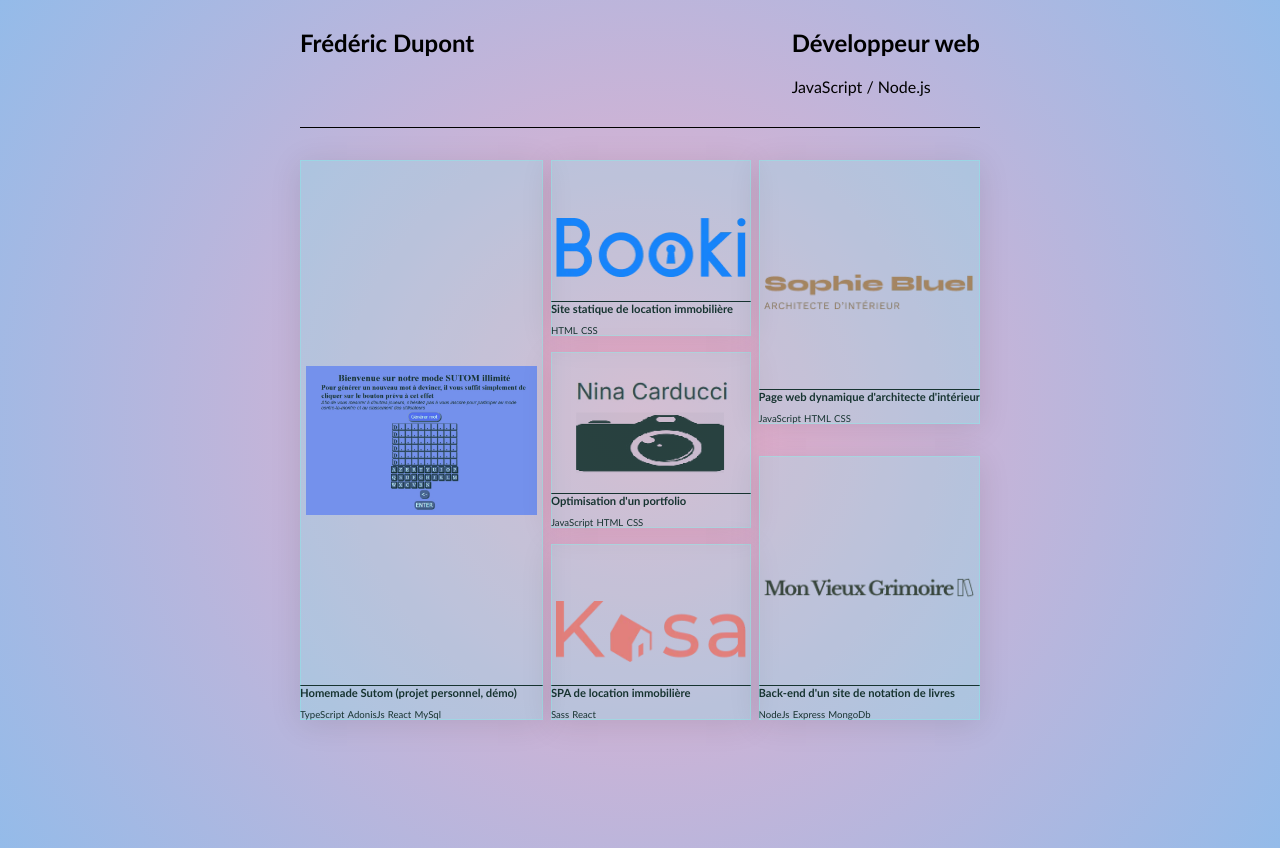
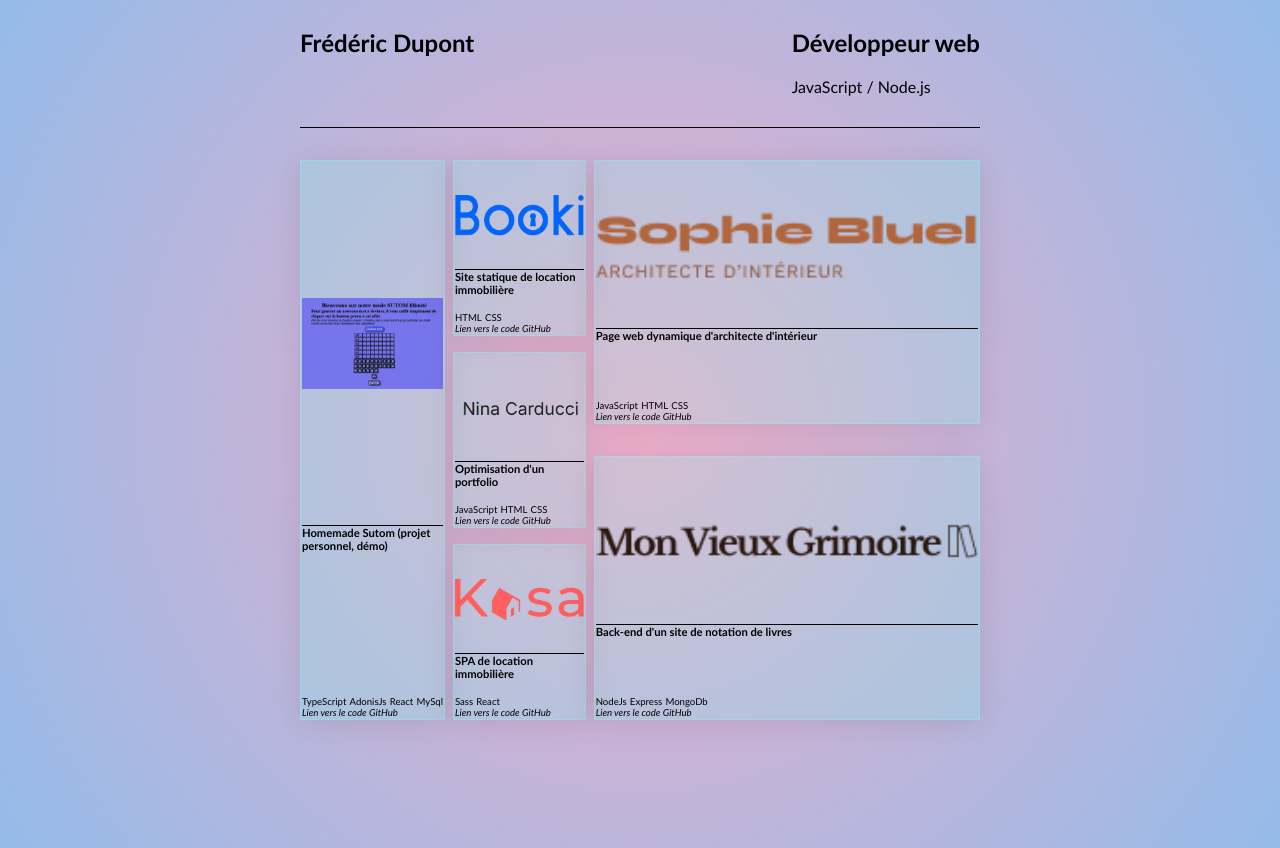
Before and after one commit to fx719/portfolio-public, a React (Vite) app: page / in a window 1280 px wide. Built offline with nearby package versions, Linux system fonts and the light colour scheme.

Commit message:
fix(components): fix Project Card component display structure

```diff
--- a/src/components/ProjectCard/ProjectCard.css
+++ b/src/components/ProjectCard/ProjectCard.css
@@ -2,9 +2,19 @@
 
     display: flex;
     flex-direction: column;
-    background-size: 95%;
+
     background-repeat: no-repeat;
-    background-position: center;
+    background-position: cover;
+
+    /* credits to https://css.glass/ */
+    background-color: rgba(113, 255, 238, 0.2);
+    box-shadow: 0 4px 30px rgba(0, 0, 0, 0.1);
+    border: 1px solid rgba(113, 255, 238, 0.3);
+    /* credits to https://css.glass/ */
+
+    background-blend-mode: color;
+    padding: 0.1em;
+
     justify-content: flex-end;
     align-items: center;
     font-size: 0.9rem;
@@ -17,17 +27,39 @@
     }
 }
 
-.glass_cover {
-    /* credits to https://css.glass/  */
-    background: rgba(113, 255, 238, 0.2);
-    box-shadow: 0 4px 30px rgba(0, 0, 0, 0.1);
-    border: 1px solid rgba(113, 255, 238, 0.3);
-    /* credits to https://css.glass/  */
-    z-index: 1;
+.project_img {
+    width: 100%;
     height: 100%;
+
+    & a {
+        width: 100%;
+        height: 100%;
+        display: block;
+    }
+
+    & img {
+        width: 100%;
+        height: 100%;
+        object-fit: contain;
+        display: block;
+    }
+
+}
+
+
+
+.project_name_and_stack {
+    display: flex;
+    gap: 0.6rem;
+    justify-content: space-between;
+    border-top: 1px solid black;
     width: 100%;
-    position: absolute;
+    height: 50%;
 }
+
+
+
+
 
 .stack {
 
@@ -45,12 +77,8 @@
 
 }
 
-.project_name_and_stack {
-    display: flex;
-    gap: 0.6rem;
-    justify-content: space-between;
-    border-top: 1px solid black;
-    width: 100%;
+.github_code_link {
+    font-style: italic;
 }
 
 
@@ -58,4 +86,10 @@
     .project_name_and_stack {
         flex-direction: column;
     }
+
+    .github_code_link {
+        display: flex;
+        justify-content: flex-start;
+        width: 100%;
+    }
 }
--- a/src/components/ProjectCard/index.jsx
+++ b/src/components/ProjectCard/index.jsx
@@ -1,17 +1,21 @@
 import "./ProjectCard.css"
 
-export default function ProjectCard({ projectUrl, projectName, backgroundImgUrl, projectStack }) {
+export default function ProjectCard({ projectUrl, projectName, backgroundImgUrl, projectStack, codeLink }) {
 
     return (
-        <>
-            <a target="_blank" href={projectUrl} className="projectCard" style={{ backgroundImage: `url(${backgroundImgUrl})` }}>
-                <div className="project_name_and_stack">
-                    <h3 className="projectName">{projectName}</h3>
-                    <div className="stack"><ul>{projectStack.map(tech => <li key={projectStack.indexOf(tech)}>{tech}</li>)}</ul></div>
-                </div>
-                <div className="glass_cover">
-                </div>
-            </a>
-        </>
+        <div className="projectCard">
+            <div className="project_img">
+                <a target="_blank" href={projectUrl} >
+                    <img src={backgroundImgUrl} alt={`image du projet ${projectName}`} />
+                </a>
+            </div>
+            <div className="project_name_and_stack">
+                <h3 className="projectName">{projectName}</h3>
+                <div className="stack"><ul>{projectStack.map(tech => <li key={projectStack.indexOf(tech)}>{tech}</li>)}</ul></div>
+            </div>
+            <div className="github_code_link">
+                <a target="_blank" href={codeLink}>Lien vers le code GitHub</a>
+            </div>
+        </div>
     )
 }
--- a/src/pages/Home/index.jsx
+++ b/src/pages/Home/index.jsx
@@ -1,7 +1,7 @@
 import ProjectCard from "../../components/ProjectCard"
 import "./Home.css"
 import bookiLogo from '../../assets/Booki.webp'
-import carducciLogo from '../../assets/logo_nina_carducci_projet.webp'
+import carducciLogo from '../../assets/nina_carducci_logo.webp'
 import kasaLogo from '../../assets/logo_kasa.webp'
 import sophieBluelLogo from '../../assets/logo_sophie_bluel.webp'
 import logoMvg from '../../assets/logo_mvg.webp'
@@ -15,13 +15,13 @@ export default function Home() {
                 <ProjectCard projectName="Homemade Sutom (projet personnel, démo)" backgroundImgUrl={logoHomemadeSutom} projectStack={stacks.homemadeSutom} />
             </div>
             <div className="gh_pages_oc_projects">
-                <ProjectCard projectUrl="https://fx719.github.io/booki/" projectName="Site statique de location immobilière" backgroundImgUrl={bookiLogo} projectStack={stacks.booki} />
-                <ProjectCard projectUrl="https://fx719.github.io/Nina-Carducci-Dev-master/" projectName="Optimisation d'un portfolio" backgroundImgUrl={carducciLogo} projectStack={stacks.ninaCarducci} />
-                <ProjectCard projectUrl="https://github.com/fx719/kasa" projectName="SPA de location immobilière" backgroundImgUrl={kasaLogo} projectStack={stacks.kasa} />
+                <ProjectCard projectUrl="https://fx719.github.io/booki/" projectName="Site statique de location immobilière" backgroundImgUrl={bookiLogo} projectStack={stacks.booki} codeLink="https://github.com/fx719/booki" />
+                <ProjectCard projectUrl="https://fx719.github.io/Nina-Carducci-Dev-master/" projectName="Optimisation d'un portfolio" backgroundImgUrl={carducciLogo} projectStack={stacks.ninaCarducci} codeLink="https://github.com/fx719/Nina-Carducci-Dev-master" />
+                <ProjectCard projectUrl="https://github.com/fx719/kasa" projectName="SPA de location immobilière" backgroundImgUrl={kasaLogo} projectStack={stacks.kasa} codeLink="https://github.com/fx719/kasa" />
             </div>
             <div className="gh_code_oc_only">
-                <ProjectCard projectUrl="https://github.com/fx719/Portfolio-architecte-sophie-bluel/tree/master/FrontEnd" projectName="Page web dynamique d'architecte d'intérieur" backgroundImgUrl={sophieBluelLogo} projectStack={stacks.sophieBluel} />
-                <ProjectCard projectUrl="https://github.com/fx719/monVieuxGrimoire-backend" projectName="Back-end d'un site de notation de livres" backgroundImgUrl={logoMvg} projectStack={stacks.monVieuxGrimoire} />
+                <ProjectCard projectUrl="https://github.com/fx719/Portfolio-architecte-sophie-bluel/tree/master/FrontEnd" projectName="Page web dynamique d'architecte d'intérieur" backgroundImgUrl={sophieBluelLogo} projectStack={stacks.sophieBluel} codeLink="https://github.com/fx719/Portfolio-architecte-sophie-bluel" />
+                <ProjectCard projectUrl="https://github.com/fx719/monVieuxGrimoire-backend" projectName="Back-end d'un site de notation de livres" backgroundImgUrl={logoMvg} projectStack={stacks.monVieuxGrimoire} codeLink="https://github.com/fx719/monVieuxGrimoire-backend" />
             </div>
         </div>
     )
```
Also changed, not shown: src/assets/nina_carducci_logo.webp (added).
